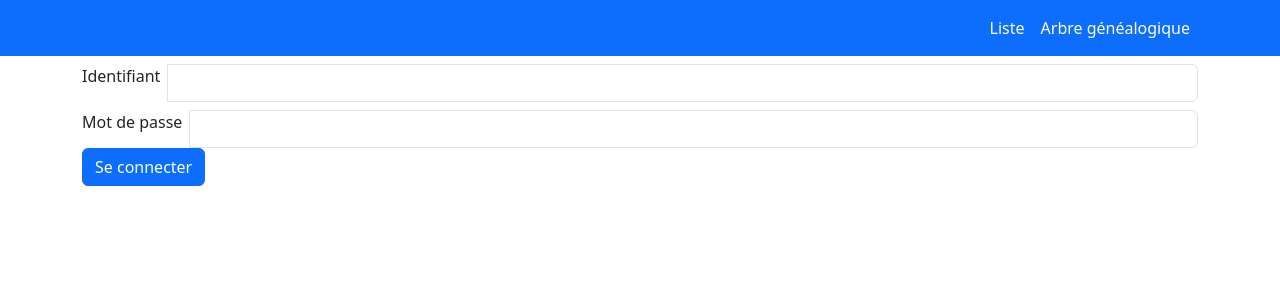
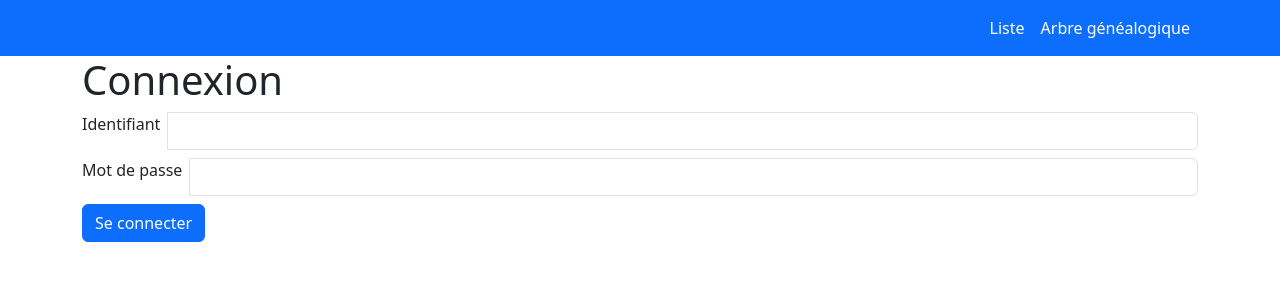
Before and after one commit to curini/FamilyTreeJS, an Angular app: page /login in a window 1280 px wide. Shown: the top 300 px of the page. Built offline with nearby package versions, Linux system fonts and the light colour scheme.

Commit message:
add title on login page

```diff
--- a/src/app/pages/login/login.component.html
+++ b/src/app/pages/login/login.component.html
@@ -1,3 +1,4 @@
+<h1 class="h1">Connexion</h1>
 <form action="" class="form">
   <div class="input-group gap-2 mt-2">
     <label for="login" class="form-label">Identifiant</label>
@@ -7,5 +8,5 @@
     <label for="password" class="form-label">Mot de passe</label>
     <input type="text" class="form-control" name="password" id="password" />
   </div>
-  <button class="btn btn-primary">Se connecter</button>
+  <button class="btn btn-primary mt-2">Se connecter</button>
 </form>
```
